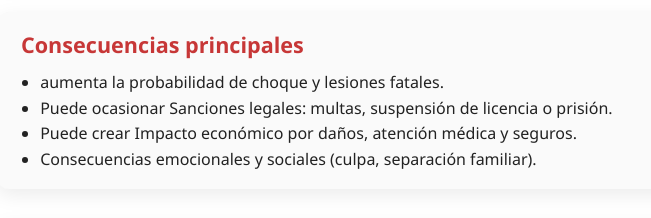
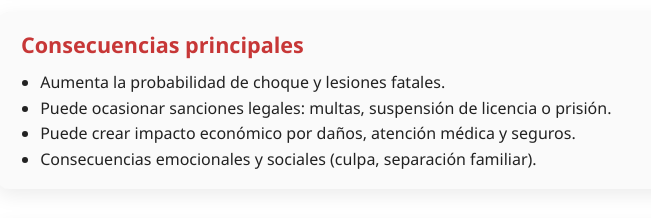
Before and after one commit to Orengo125/pagina-web-informativa---pasa-la-llave-, a plain HTML site: page index.html in a window 1280 px wide. Shown: the part 726-944 px from the top of the page, 159-810 px from the left. Drawn offline with Linux system fonts and the light colour scheme.

Commit message:
Update index.html

```diff
--- a/index.html
+++ b/index.html
@@ -35,9 +35,9 @@
 <section>
 <h2>Consecuencias principales</h2>
 <ul>
-<li>aumenta la probabilidad de choque y lesiones fatales.</li>
-<li>Puede ocasionar Sanciones legales: multas, suspensión de licencia o prisión.</li>
-<li>Puede crear Impacto económico por daños, atención médica y seguros.</li>
+<li>Aumenta la probabilidad de choque y lesiones fatales.</li>
+<li>Puede ocasionar sanciones legales: multas, suspensión de licencia o prisión.</li>
+<li>Puede crear impacto económico por daños, atención médica y seguros.</li>
 <li>Consecuencias emocionales y sociales (culpa, separación familiar).</li>
 </ul>
 </section>
```
